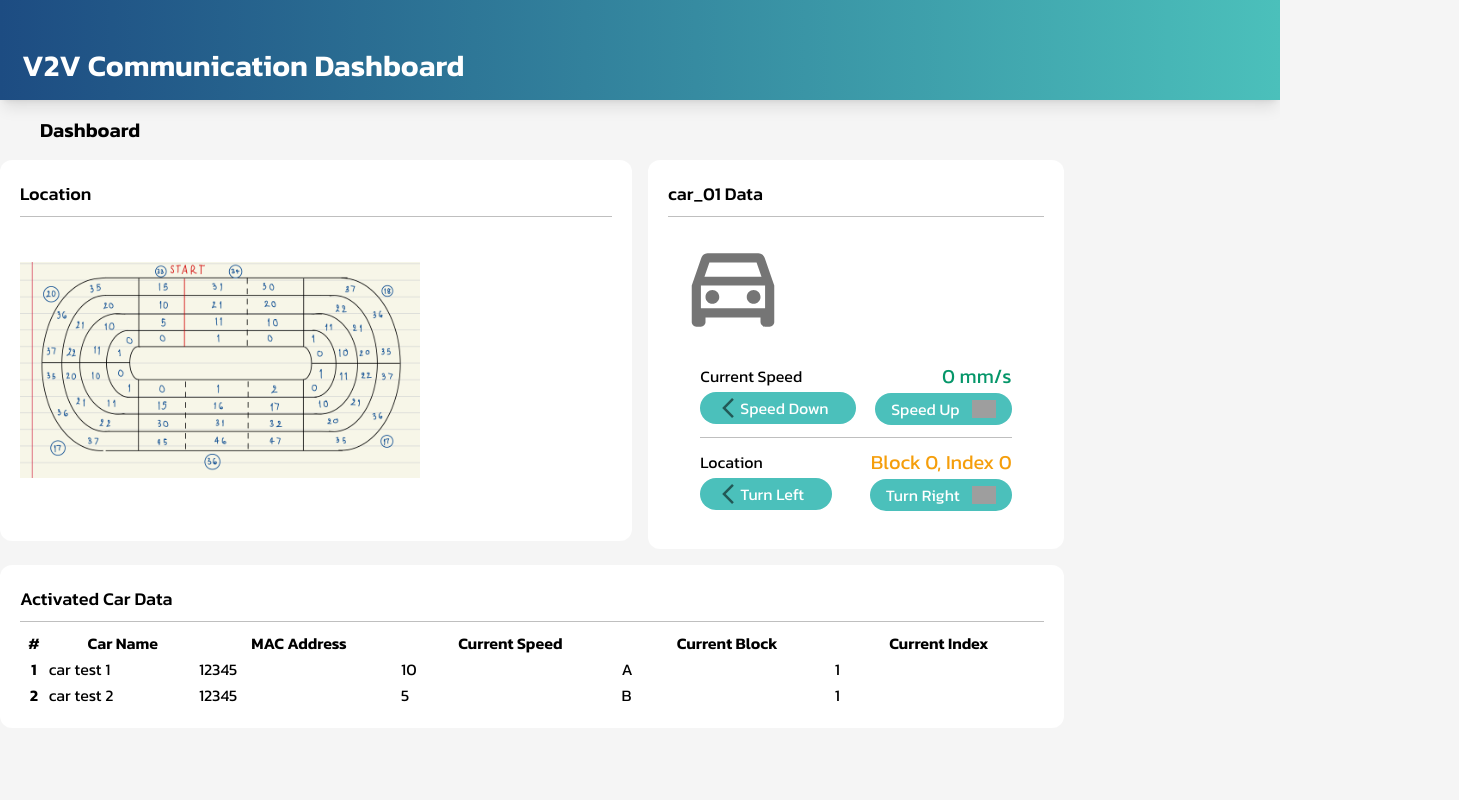
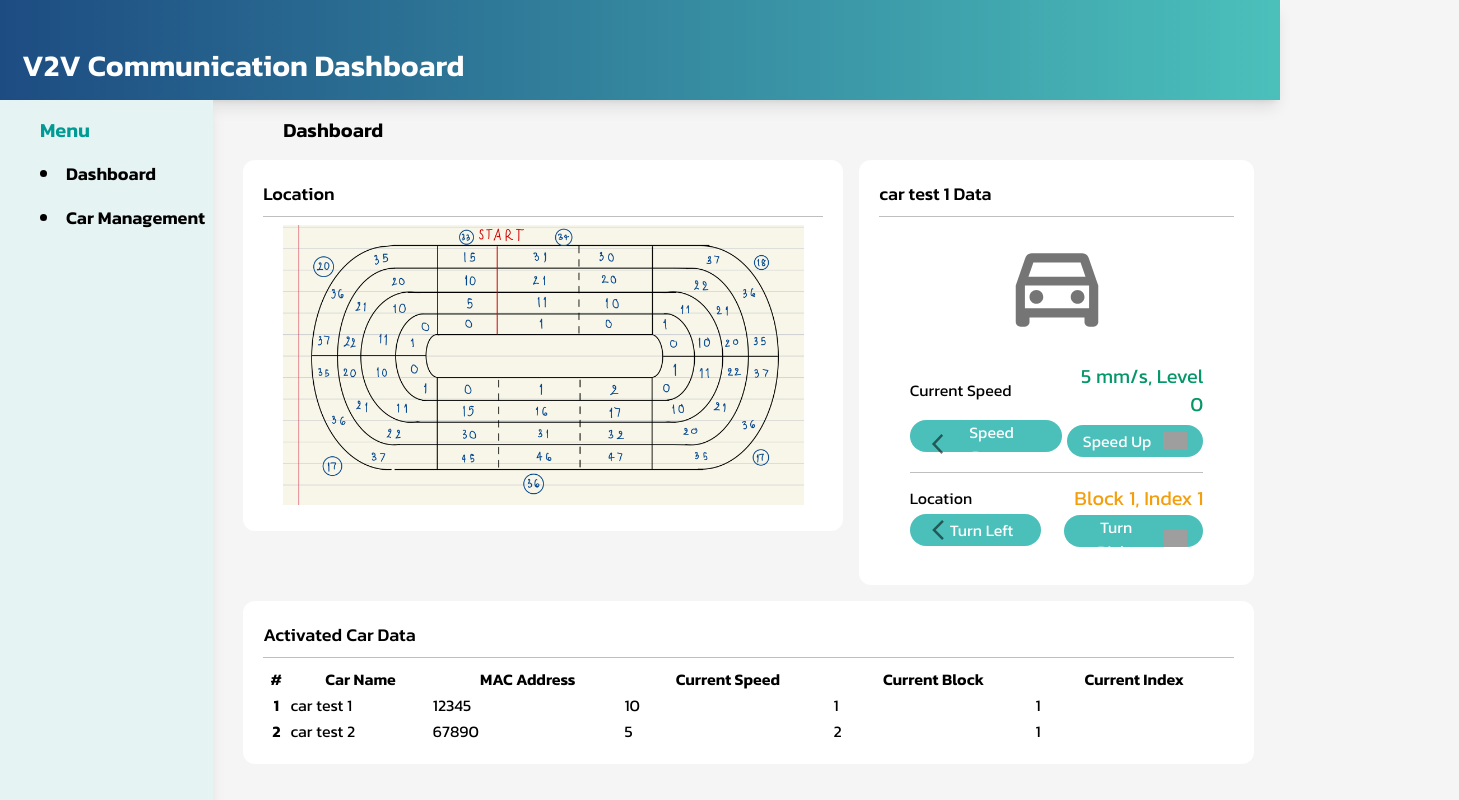
Before and after one commit to Harcokun/V2VProject, a Next.js app in the folder front/: page /dashboard in a window 1280 px wide. Shown: the top 800 px of the page, 1459 px wide, since content can reach past the window. Built offline with nearby package versions, Linux system fonts and the light colour scheme; grey boxes are pictures that could not be loaded.

Commit message:
Initiate sidebar + edit car controller

```diff
--- a/front/components/Card/CarInfoCard.tsx
+++ b/front/components/Card/CarInfoCard.tsx
@@ -3,23 +3,20 @@ import Card from "./Card";
 import Image from "next/image";
 import { useState, useEffect } from "react";
 import ButtonWithIcon from "../Button/ButtonWithIcon";
+import CarInfo from "../../utils/types";
+
+const SPEED_MULTIPLIER = 250;
 
 interface CarInfoCardProps {
   isFetched: boolean;
-  carName: string;
-  currentSpeed: number;
-  blockIndex: number;
-  locationIndex: number;
+  carInfo: CarInfo;
   handleDirectionChange: (dir: string) => void;
   handleSpeedChange: (speedDiff: number) => void;
 }
 
 const CarInfoCard: React.FC<CarInfoCardProps> = ({
   isFetched,
-  carName,
-  currentSpeed,
-  blockIndex,
-  locationIndex,
+  carInfo,
   handleDirectionChange,
   handleSpeedChange,
 }) => {
@@ -27,7 +24,7 @@ const CarInfoCard: React.FC<CarInfoCardProps> = ({
   const [isSpeedUpAvaibable, setSpeedUpAvailable] = useState(true);
   const [isSpeedDownAvaibable, setSpeedDownAvailable] = useState(false);
   const speedLevelValidation = (speedLevelDiff: number) => {
-    if (speedLevel + speedLevelDiff >= 10) {
+    if (speedLevel + speedLevelDiff >= 4) {
       setSpeedUpAvailable(false);
       console.log(`Cannot increase speed!`);
       console.log(`isSpeedUpAvaibable: ${isSpeedUpAvaibable}`);
@@ -37,19 +34,19 @@ const CarInfoCard: React.FC<CarInfoCardProps> = ({
       console.log(`Cannot decrease speed!`);
       console.log(`isSpeedDownAvaibable: ${isSpeedDownAvaibable}`);
     }
-    if(0 < speedLevel + speedLevelDiff && speedLevel + speedLevelDiff < 10) {
+    if(0 < speedLevel + speedLevelDiff && speedLevel + speedLevelDiff < 4) {
       setSpeedUpAvailable(true);
       setSpeedDownAvailable(true);
     }
     console.log(`Current Speed Level: ${speedLevel}`);
-    handleSpeedChange(currentSpeed + (250 * speedLevelDiff)); // Need to wait for currentSpeed update
     setSpeedLevel(speedLevel + speedLevelDiff);
+    handleSpeedChange(SPEED_MULTIPLIER * speedLevel); // Need to wait for currentSpeed update
   };
 
   if (isFetched) {
     return (
-      <Card heading={carName + " Data"}>
-        <div className="flex-col justify-center items-center">
+      <Card heading={carInfo.name + " Data"}>
+        <div className="text-center">
           <Image
             className="flex justify-center items-center"
             src="/images/directions_car_24px_outlined.svg"
@@ -64,7 +61,7 @@ const CarInfoCard: React.FC<CarInfoCardProps> = ({
               <tr className="py-2">
                 <td className="text-left">Current Speed</td>
                 <td className="text-right text-emerald-600 text-xl">
-                  {currentSpeed} mm/s
+                  {carInfo.speed} mm/s, Level {speedLevel}
                 </td>
               </tr>
               <tr className="font-sans w-5/6 mx-auto mb-4 text-s">
@@ -113,7 +110,7 @@ const CarInfoCard: React.FC<CarInfoCardProps> = ({
               <tr className="font-sans w-5/6 mx-auto mb-4 text-s">
                 <td className="text-left">Location</td>
                 <td className="text-right text-amber-500 text-xl">
-                  Block {blockIndex}, Index {locationIndex}
+                  Block {carInfo.block}, Index {carInfo.index}
                 </td>
               </tr>
               <tr className="font-sans w-5/6 mx-auto mb-4 text-s">
--- a/front/components/Card/MapCard.tsx
+++ b/front/components/Card/MapCard.tsx
@@ -10,14 +10,14 @@ interface MapCardProps {}
 const MapCard: React.FC<MapCardProps> = ({}) => {
   return (
     <Card heading="Location">
-      <div className="flex-col justify-center items-center">
+      <div className="text-center">
         {/* <ImagePoint /> */}
         <Image
           className="flex justify-center items-center"
           src="/images/testmap.png"
           alt="Test Map"
-          width={400}
-          height={290}
+          width={600}
+          height={300}
           layout="intrinsic"
           objectFit="scale-down"
         />
--- a/front/components/Layout.tsx
+++ b/front/components/Layout.tsx
@@ -7,6 +7,7 @@ import { useContainer } from "../containers/containerProvider";
 
 // Components
 import Header from './Header';
+import Sidebar from './Sidebar';
 
 interface LayoutProps {
   children: React.ReactNode;
@@ -38,7 +39,8 @@ const Layout: React.FC<LayoutProps> = ({
           </span>
         </div>
       </Header>
-      <main className="w-full">{children}</main>
+      <Sidebar/>
+      <main className="absolute left-[19%] w-[95%]">{children}</main>
     </>
   );
 };
--- /dev/null
+++ b/front/components/Sidebar.tsx
@@ -0,0 +1,40 @@
+import { useRouter } from "next/router";
+import * as React from "react";
+
+interface SidebarProps {}
+
+const Sidebar: React.FC<SidebarProps> = ({}) => {
+  const router = useRouter();
+  return (
+    <div
+      className="absolute
+                    top-[100px]
+				    w-1/6
+					h-screen
+					bg-[#E6F3F3]
+                shadow-lg"
+    >
+      <h1 className="static font-bold text-xl my-4 ml-10 text-[#009B94]">
+        Menu
+      </h1>
+      <li
+        className="static font-bold text-lg my-4 ml-10"
+        onClick={() => {
+          router.push("/dashboard");
+        }}
+      >
+        Dashboard
+      </li>
+      <li
+        className="static font-bold text-lg my-4 ml-10"
+        onClick={() => {
+          router.push("/carmanagement");
+        }}
+      >
+        Car Management
+      </li>
+    </div>
+  );
+};
+
+export default Sidebar;
--- a/front/pages/dashboard.tsx
+++ b/front/pages/dashboard.tsx
@@ -16,30 +16,48 @@ const Dashboard: NextPage = () => {
       name: "car test 1",
       mac: "12345",
       speed: 10,
-      block: "A",
+      block: 1,
       index: 1,
     },
     {
       name: "car test 2",
-      mac: "12345",
+      mac: "67890",
       speed: 5,
-      block: "B",
+      block: 2,
       index: 1,
     },
   ]);
+  const [selectedCarInfo, setSelectedCarInfo] = useState({
+    name: "",
+    mac: "",
+    speed: 0,
+    block: -1,
+    index: -1,
+  });
   const router = useRouter();
 
-  // useEffect(() => {
-  //   const carsInfo = carService.getCarsInfo().data;
-  //   setCarsList(carsInfo);
-  // }, []);
+  useEffect(() => {
+    const initialLoader = async () => {
+      // const carsInfo = await carService.getCarsInfo().data;
+      // setCarsList(carsInfo);
+      setSelectedCarInfo({
+        ...selectedCarInfo,
+        name: "car test 1",
+        mac: "12345",
+        speed: 5,
+        block: 1,
+        index: 1,
+      });
+    }
+    initialLoader();
+  }, []);
 
-  const handleSpeedChange = (speed: number) => {
-    carService.changeSpeed(speed);
+  const handleSpeedChange = async (speed: number) => {
+    const response = await carService.changeSpeed(speed);
   };
 
-  const handleDirectionChange = (dir: string) => {
-    carService.changeDir(dir);
+  const handleDirectionChange = async (dir: string) => {
+    const response = await carService.changeDir(dir);
   };
 
   return (
@@ -51,11 +69,8 @@ const Dashboard: NextPage = () => {
         </div>
         <div className="row-start-1 row-end-3 col-start-4 col-end-6">
           <CarInfoCard
-            isFetched={true}
-            carName="car_01"
-            currentSpeed={0}
-            blockIndex={0}
-            locationIndex={0}
+            isFetched={selectedCarInfo != null}
+            carInfo={selectedCarInfo}
             handleDirectionChange={handleDirectionChange}
             handleSpeedChange={handleSpeedChange}
           />
--- /dev/null
+++ b/front/utils/types.ts
@@ -0,0 +1,7 @@
+export default interface CarInfo {
+    name: string;
+    mac: string;
+    speed: number;
+    block: number;
+    index: number
+};
```
